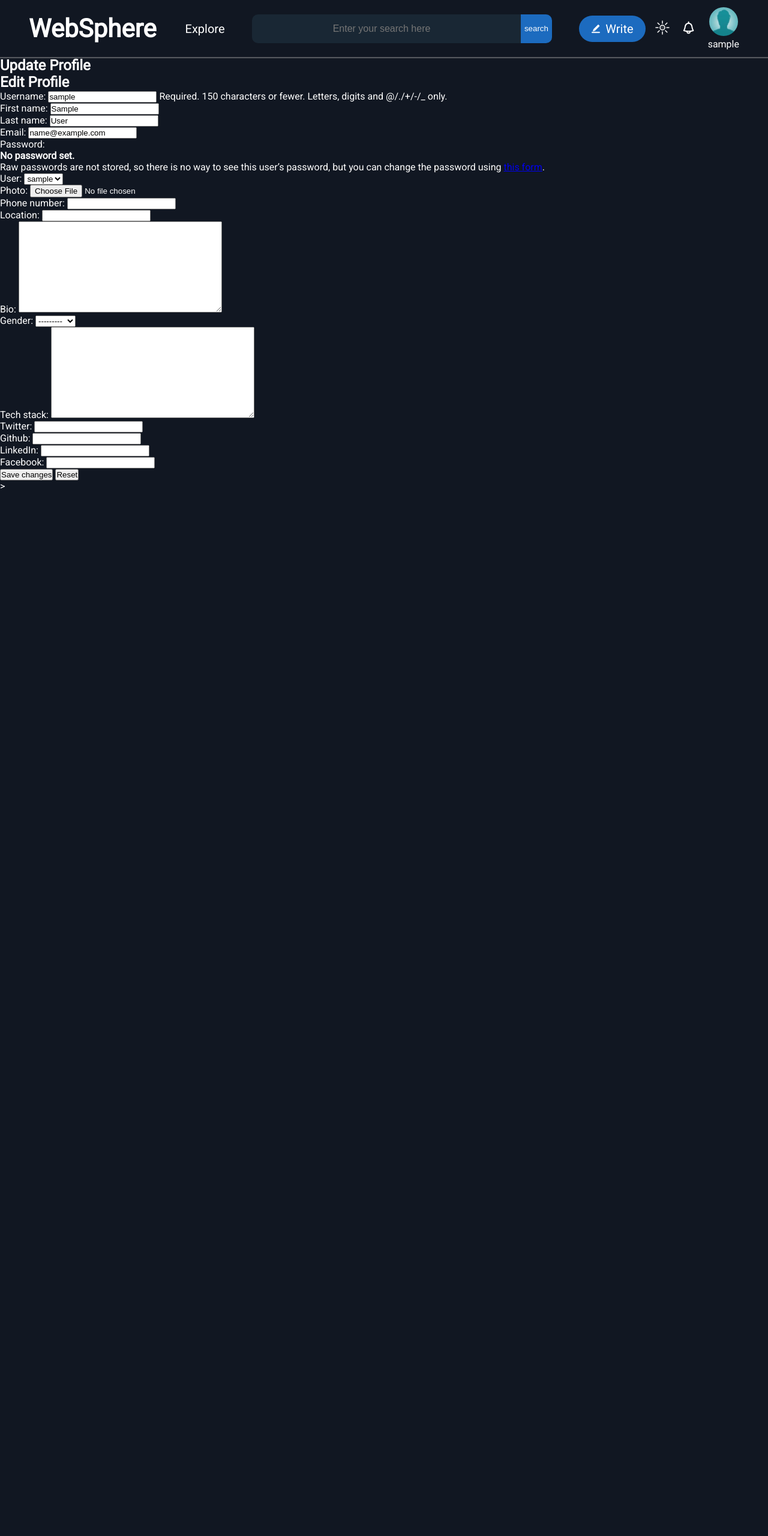
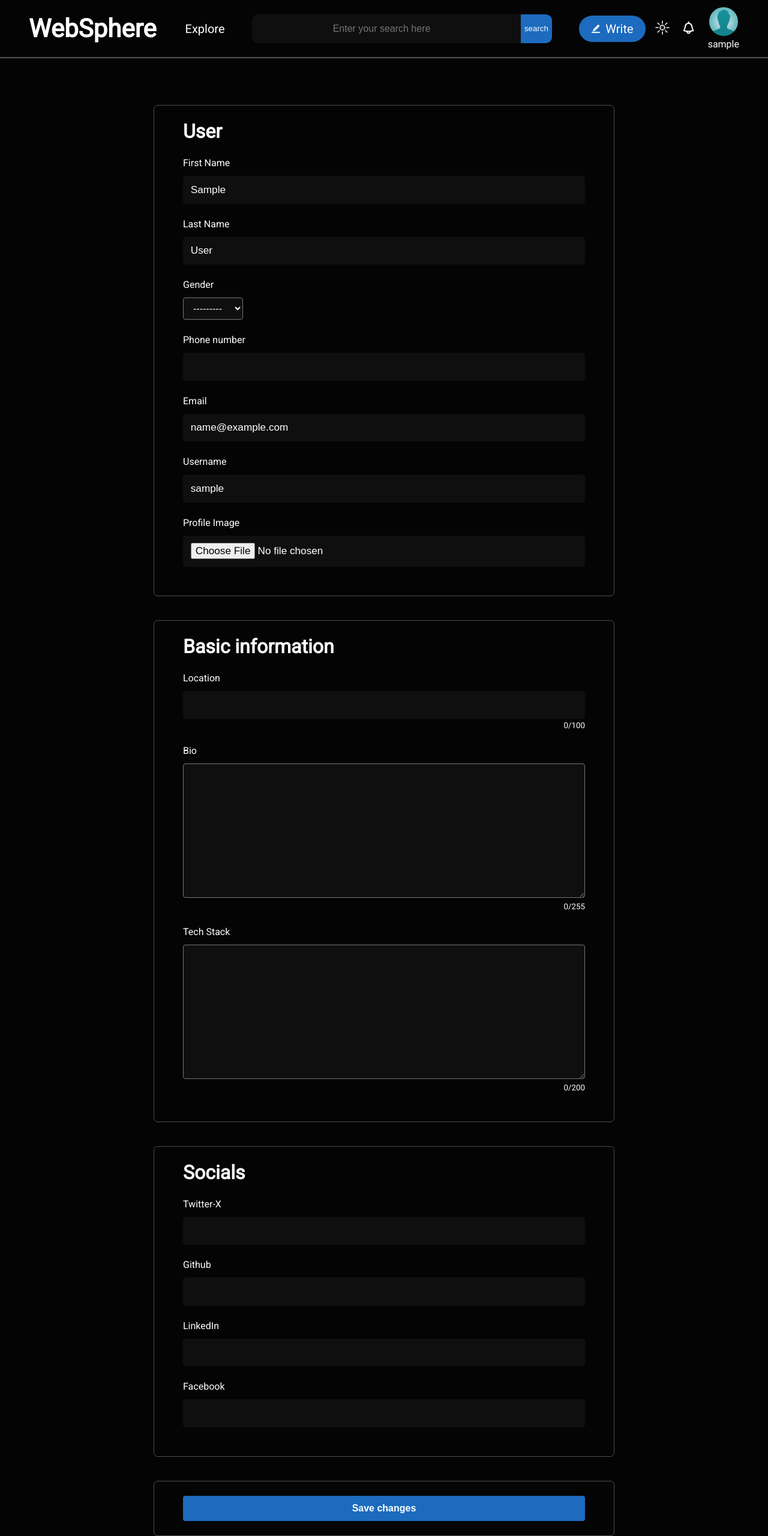
Before and after one commit to Franklyn883/Websphere-blog, a Django app: page /accounts/profile/update/ in a window 1280 px wide. Shown: the whole page at 60% size. Before the commit the page ends 815 px from the top, so only its background shows below. Run offline with Django 4.2, Linux system fonts and the light colour scheme; the visitor is signed in with stand-in values (Sample User, id 1); data comes from the database, SQL or seed files in the repository; some libraries are stand-ins or nearby versions.

Commit message:
minor changes

```diff
--- a/accounts/forms.py
+++ b/accounts/forms.py
@@ -22,13 +22,15 @@ class CustomUserChangeForm(UserChangeForm):
     class Meta:
        model = get_user_model()
        fields = ('username', 'first_name', 'last_name', 'email')
-
+    def __init__(self, *args, **kwargs):
+        super().__init__(*args, **kwargs)
+        self.fields['username'].widget.attrs['readonly'] = True
 #update user profile
 class UserProfileUpdateForm(forms.ModelForm):
-    tech_stack = forms.CharField(widget=forms.Textarea, required=False)
+    tech_stack = forms.CharField(widget=forms.Textarea(attrs={'maxlength':200}), required=False)
     photo=forms.ImageField(widget=forms.FileInput)
-    bio = forms.CharField(widget=forms.Textarea)
+    bio = forms.CharField(widget=forms.Textarea(attrs={'maxlength':255,'class':'textarea'}))
 
     class Meta:
         model = Profile
-        fields = ['user', 'photo', 'phone_number', 'location', 'bio', 'gender', 'tech_stack', 'twitter', 'github', 'linkedIn', 'facebook']
+        fields = ['photo', 'phone_number', 'location', 'bio', 'gender', 'tech_stack', 'twitter', 'github', 'linkedIn', 'facebook']
--- a/accounts/models.py
+++ b/accounts/models.py
@@ -25,8 +25,8 @@ class Profile(models.Model):
     user = models.OneToOneField(User, on_delete=models.CASCADE,related_name='profile',null=True)
     photo = models.ImageField(upload_to='profile_images/', default='default.jpg')
     phone_number = PhoneNumberField(blank=True, null=True)
-    location = models.CharField(max_length=255, blank=True, null=True)
-    bio = models.TextField(null=True,blank=True)
+    location = models.CharField(max_length=100, blank=True, null=True)
+    bio = models.TextField(max_length=255,null=True,blank=True)
     gender_choices = [
         ('M', 'Male'),
         ('F', 'Female'),
--- a/accounts/templates/accounts/profile_update.html
+++ b/accounts/templates/accounts/profile_update.html
@@ -1,11 +1,100 @@
-{% extends 'base.html' %}{% load static %}{% block content %}
-<h2>Update Profile</h2>
-<h2>Edit Profile</h2>
-  <form method="POST" enctype="multipart/form-data">
+{% extends 'base.html' %}{% load static %}{% block title%}settings{% endblock %}
+{% block custom_css %}
+<link
+    rel="preload"
+    as="style"
+    href="{% static 'CSS/profile-update.css' %}"
+    onload="this.rel='stylesheet'"
+/>
+{% endblock custom_css %} {% block content %}
+<form method="POST" enctype="multipart/form-data" class="form--user-update">
     {% csrf_token %}
-    {{ user_form.as_p }}
-    {{ profile_form.as_p }}
-    <button type="submit">Save changes</button>
-    <button type="rest">Reset</button>
-</form>>
+
+    <div class="alert alert-danger">
+        {% for field, errors in form.errors.items %} {% for error in errors %}
+       <p> {{ field }}: {{ error }}</p> {% endfor %} {% endfor %}
+    </div>
+    <section class="user-update container">
+        <section class="user__personal-info section--border">
+            <h3 class="section__header">User</h3>
+            <div class="form-class">
+                <label for="id_first_name">First Name</label>
+                <p>{{ user_form.first_name}}</p>
+            </div>
+            <div class="form-class">
+                <label for="id_last_name">Last Name</label>
+                <p>{{ user_form.last_name}}</p>
+            </div>
+            <div class="form-class">
+                <label for="id_gender">Gender</label>
+                <p>{{ profile_form.gender}}</p>
+            </div>
+            <div class="form-class">
+                <label for="id_phone_number">Phone number</label>
+                <p>{{ profile_form.phone_number}}</p>
+            </div>
+            <div class="form-class">
+                <label for="id_email">Email</label>
+                <p>{{ user_form.email}}</p>
+            </div>
+            <div class="form-class">
+                <label for="id_username">Username</label>
+                <p>{{ user_form.username}}</p>
+            </div>
+            <div class="form-class">
+                <label for="id_">Profile Image</label>
+                <p>{{ profile_form.photo}}</p>
+            </div>
+        </section>
+        <section class="user__basic-info section--border">
+            <h3 class="section__header">Basic information</h3>
+            <div class="form-class">
+                <label for="id_location">Location</label>
+                <p>{{ profile_form.location}}</p>
+                <div class="charcount">
+                <small id="charcount__location"></small>
+            </div>
+            </div>
+            <div class="form-class">
+                <label for="id_bio">Bio</label>
+                <p>{{ profile_form.bio}}</p>
+                <div class="charcount">
+                <small id="charcount__bio"></small>
+            </div>
+            </div>
+            <div class="form-class">
+                <label for="id_tech_stack">Tech Stack</label>
+                <p>{{ profile_form.tech_stack}}</p>
+                <div class="charcount">
+                <small id="charcount__tech-stack"></small>
+            </div>
+            </div>
+        </section>
+
+        <section class="socials section--border">
+            <h3 class="section__header">Socials</h3>
+            <div class="form-class">
+                <label for="id_twitter">Twitter-X</label>
+                <p>{{ profile_form.twitter}}</p>
+            </div>
+            <div class="form-class">
+                <label for="id_github">Github</label>
+                <p>{{ profile_form.github}}</p>
+            </div>
+            <div class="form-class">
+                <label for="id_lindkedIn">LinkedIn</label>
+                <p>{{ profile_form.linkedIn}}</p>
+            </div>
+            <div class="form-class">
+                <label for="id_facebook">Facebook</label>
+                <p>{{ profile_form.facebook}}</p>
+            </div>
+        </section>
+        <div class="btn-container section--border">
+            <button type="submit" class="btn--submit">Save changes</button>
+        </div>
+
+    </section>
+
+</form>
 {% endblock %}
--- a/accounts/templates/accounts/user_profile.html
+++ b/accounts/templates/accounts/user_profile.html
@@ -18,9 +18,11 @@
         </h1>
         <p class="user__bio">{{user.profile.bio}}</p>
     </div>
+    {% if user == request.user %}
     <div class="user__edit">
     <a class="link--edit" href="{% url 'profile_update' %}" alt="update {{user.username}}'s profile">Edit Profile</a>
 </div>
+{% endif%}
 </div>
     <div class="user-details">
         <div class="user__location">
--- a/accounts/views.py
+++ b/accounts/views.py
@@ -11,9 +11,6 @@ from django.contrib.auth.decorators import login_required
 from django.utils.decorators import method_decorator
 from django. contrib import messages
 
-
-
-
 @login_required
 def profile_update(request):
     if request.method == 'POST':
@@ -24,7 +21,7 @@ def profile_update(request):
             user_form.save()
             profile_form.save()
             messages.success(request, 'Your profile is updated successfully')
-            return redirect(to='user_profile',pk=request.user.pk)
+            return redirect('user_profile',pk=request.user.pk)
     else:
         user_form = CustomUserChangeForm(instance=request.user)
         profile_form = UserProfileUpdateForm(instance=request.user.profile)
--- a/static/CSS/main.css
+++ b/static/CSS/main.css
@@ -12,11 +12,11 @@
     --secondary-color: #4caf50;
     --darker-secondary-color: #357a35;
     --secondary-opacity: rgba(76, 175, 80, 0.5);
-    --tertiary-color: #e91e63;
-    --darker-tertiary-color: #ad1457;
-    --tertiary-opacity: rgba(233, 30, 99, 0.5);
-    --background-color: #192734;
-    --background-color2: #111722;
+    --tertiary-color: #b7dde9;
+    --darker-tertiary-color: #add8e6;
+    --tertiary-opacity: rgba(183, 221, 233, 0.556);
+    --background-color: #0f0f0f;
+    --background-color2: #040404;
     --header-font: "Montserrat", sans-serif;
     --font: "Roboto", sans-serif;
     --border:1px solid  rgba(152, 152, 152, 0.502);
--- /dev/null
+++ b/static/CSS/profile-update.css
@@ -0,0 +1,89 @@
+.form--user-update{
+    margin-top:5em;
+}
+
+.container{
+    max-width: 800px;
+    width: 60vw;
+    margin: 0 auto;
+}
+.user-update input{
+    width: 100%;
+    padding: 0.625em;
+    border-radius: 0.25em;
+    border: none;
+    background-color: var(--background-color);
+    color: white;
+    font-size:1.075rem;
+
+}
+.form-class{
+    margin: 1.5em 0;
+}
+
+.form-class p{
+    margin-top: 0.75em;
+}
+
+
+.form-class textarea{
+    width: 100%;
+    border-radius: 0.25em;
+    background-color: var(--background-color);
+    color: white;
+    padding: 1em;
+    font-size: 1rem;
+}
+
+
+.section--border{
+    border: var(--border);
+    padding:1.5em 3em;
+    border-radius: 0.425em;
+    margin-top: 2.5em;
+}
+.btn-container{
+
+    border-radius: 0.425em;
+    position: sticky;
+}
+.btn--submit{
+    width: 100%;
+    background-color: var(--darker-primary-color);
+    border: none;
+    outline: none;
+    padding:0.75em 1em;
+    color: white;
+    font-size:1rem;
+    border-radius: 0.25em;
+    font-weight: 700;
+}
+
+.btn--submit:hover,
+.btn--submit:active{
+    background-color: var( --primary-opacity);
+}
+.charcount{
+    text-align: end;
+}
+
+#id_gender{
+    background-color: var(--background-color);
+    color: white;
+    border-radius: 0.25em ;
+    padding:0.5em 0.75em ;
+    font-size: 1rem;
+}
+
+.form-class input
+{    border:2px solid var(--background-color);
+}
+.form-class input:focus{
+    outline: none;
+    border: 2px solid var(--primary-opacity);
+}
+
+.section__header{
+    font-size: clamp(1rem,5vmin,2rem);
+    font-weight: 900;
+}
--- a/templates/base.html
+++ b/templates/base.html
@@ -16,12 +16,14 @@
 
 {% endblock custom_css %}
 
+{% block javascript %}
+<script src="{% static 'Javascript/main.js' %}" defer ></script>
+        {% endblock javascript %}
+
     </head>
     <body>
         {% include "partials/_header.html" %}
         <main>{% block content %} {% endblock content %}</main>
-        {% block javascript %}
-<script src="{% static 'Javascript/main.js' %}" defer ></script>
-        {% endblock javascript %}
+
     </body>
 </html>
--- a/templates/partials/_header.html
+++ b/templates/partials/_header.html
@@ -64,9 +64,9 @@
             {% if user.is_authenticated %}
             <li class="nav__item user-detail">
             <div class="nav__item-user">
-            <img src="{{  user.profile.photo.url }}" alt="{{user}}'s photo"/>
+            <img src="{{  request.user.profile.photo.url }}" alt="{{request.user}}'s photo"/>
         </div>
-        <a href="{% url 'user_profile' pk=user.pk %}" class="nav__link--user">{{user}}</a>
+        <a href="{% url 'user_profile' pk=request.user.pk %}" class="nav__link--user">{{request.user}}</a>
     </li>
             {% else %}
             <li class="nav__item d-flex--c">
```
Also changed, not shown: blogpost/templates/blogpost/blogpost_detail.html (+15 -11 lines), blogpost/templates/blogpost/index.html (+4 -4 lines), static/CSS/blog_home.css (+24 -16 lines), static/CSS/blogdetails.css (+8 -2 lines), static/CSS/profile.css (+6 -3 lines), static/Javascript/main.js (+30 -2 lines), media/post_covers/Learning_building_and_sharing.png (added), media/profile_images/images.jpeg (added).
